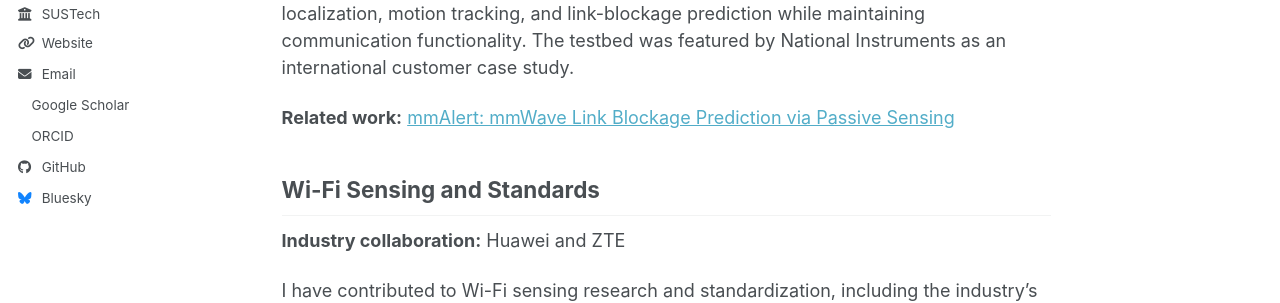
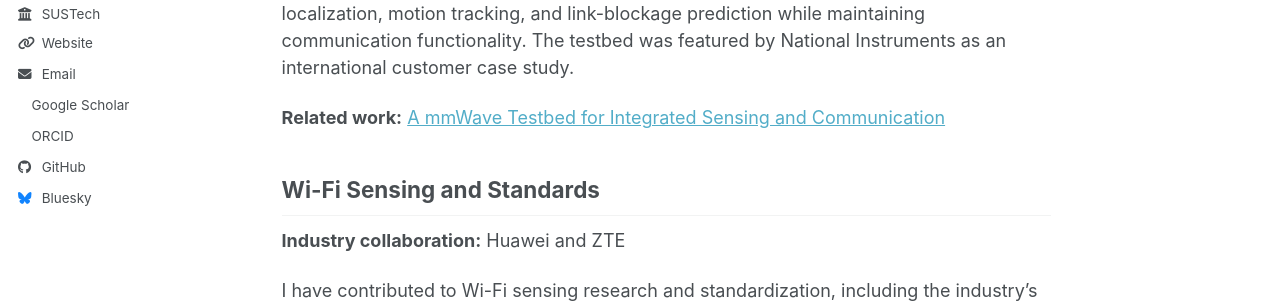
Before and after one commit to Ychao12032212/Ychao12032212.github.io, a Jekyll site: the page built from _pages/application.md, in a window 1280 px wide and 1329 px high. Shown: the part 451-754 px from the top of the window. Built offline with Jekyll 4.4.1, drawn with Linux system fonts in a browser that asks for light colours; a style sheet for code colours, icons or effects is not loaded.

Commit message:
Update related work link in application.md

```diff
--- a/_pages/application.md
+++ b/_pages/application.md
@@ -13,7 +13,7 @@ Beyond algorithm development, I work toward deployable wireless sensing and comm
 
 I contributed to an integrated sensing and communication (ISAC) prototype operating on a 60-GHz communication testbed. The system supports passive sensing tasks such as localization, motion tracking, and link-blockage prediction while maintaining communication functionality. The testbed was featured by National Instruments as an international customer case study.
 
-**Related work:** [mmAlert: mmWave Link Blockage Prediction via Passive Sensing](https://doi.org/10.1109/LWC.2023.3304320)
+**Related work:** [A mmWave Testbed for Integrated  Sensing and Communication]([https://doi.org/10.1109/LWC.2023.3304320](https://www.ni.com/content/dam/web/pdfs/512950_EMR_NI_Wireless_CustomerStories_Ltr_en_WR_Spreads.pdf))
 
 ## Wi-Fi Sensing and Standards
 
```
